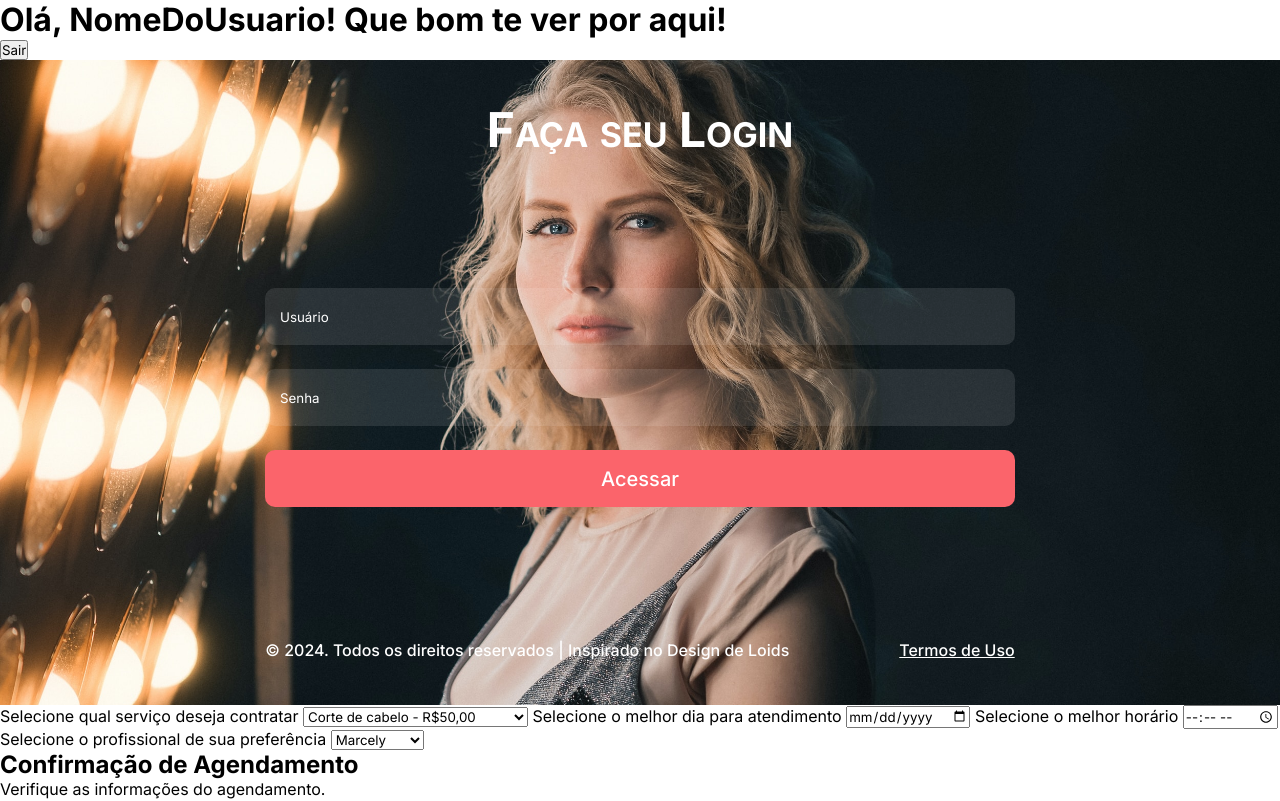
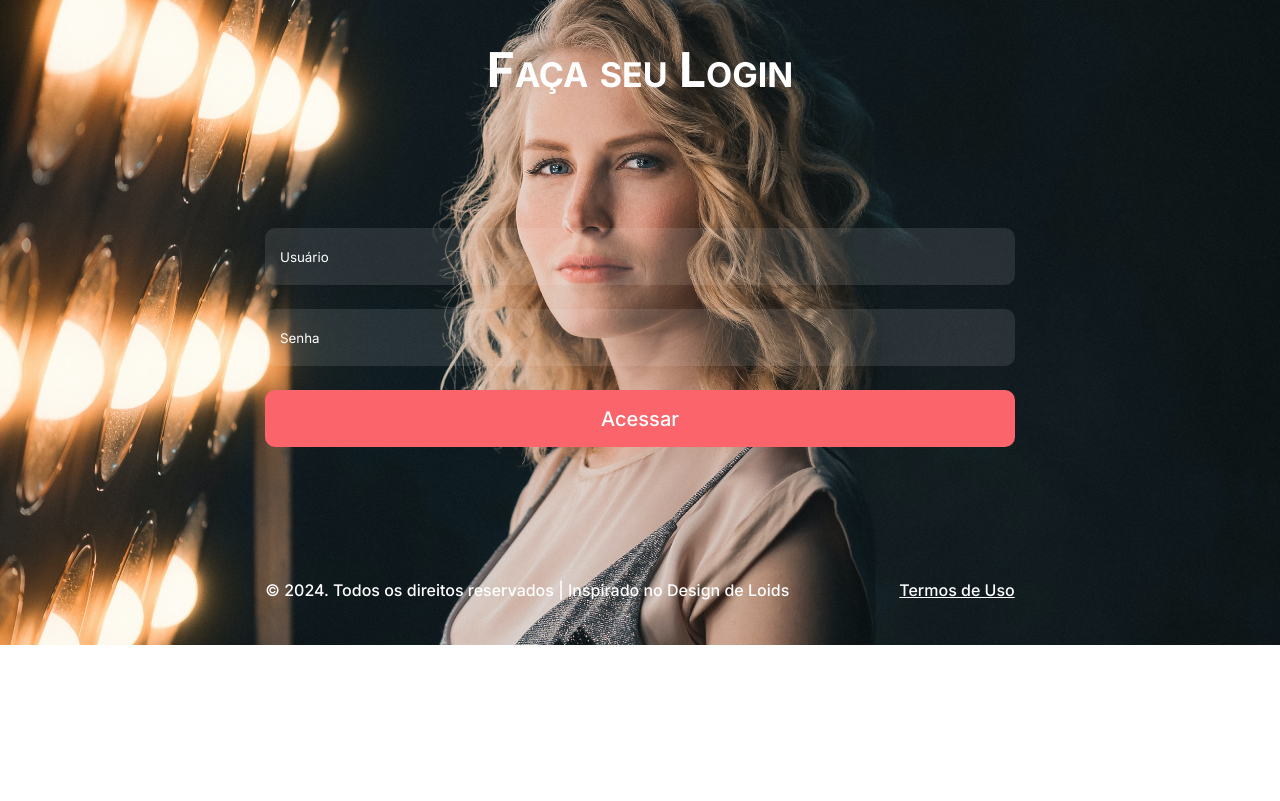
Before and after one commit to marcelylobato/projeto-angular-I, an Angular app: page / in a window 1280 px wide. Shown: the top 801 px of the page. Built offline with nearby package versions, Linux system fonts and the light colour scheme.

Commit message:
edita arquivo de estilos do componente tela-de-login para formato scss

```diff
--- a/src/app/app.component.html
+++ b/src/app/app.component.html
@@ -1,5 +1,5 @@
-<app-header></app-header>
 <app-tela-de-login></app-tela-de-login>
+<!-- <app-header></app-header>
 <app-btn-inputs-form></app-btn-inputs-form>
 <app-info-agendamento></app-info-agendamento>
-<app-modal-agendamento></app-modal-agendamento>
+<app-modal-agendamento></app-modal-agendamento> -->
--- a/src/app/components/tela-de-login/tela-de-login.component.html
+++ b/src/app/components/tela-de-login/tela-de-login.component.html
@@ -1,4 +1,4 @@
-<body>
+<div>
     <header>
         <h1>Faça seu Login</h1>
     </header>
@@ -15,4 +15,4 @@
         <p>© 2024. Todos os direitos reservados | Inspirado no Design de Loids</p>
         <p><a href="#">Termos de Uso</a></p>
     </footer>
-</body>
+</div>
--- a/src/app/components/tela-de-login/tela-de-login.component.scss
+++ b/src/app/components/tela-de-login/tela-de-login.component.scss
@@ -1,14 +1,12 @@
 @use "../../scss/variables" as var;
 
-body {
+div {
     display: flex;
     flex-direction: column;
     gap: 129px;
     padding: 40px 0px;
-    background: url(../../../assets/background_tela-de-login.jpeg);
-    background-repeat: no-repeat;
+    background: url(../../../assets/background_tela-de-login.jpeg) no-repeat center;
     background-size: cover;
-    background-position: center;
 }
 
 h1 {
@@ -32,40 +30,39 @@ input {
     padding: 15px;
     border: none;
     outline-style: none;
+
+    &.inputs {
+        color: var.$Branco;
+        background: rgba(255, 255, 255, 0.10);
+        opacity: 100%;
+
+        &::placeholder {
+            color: var.$Branco;
+        }
     }
 
-.inputs {
-    color: var.$Branco;
-    border-radius: 10px;
-    background: rgba(255, 255, 255, 0.10);
-    opacity: 100%;
-}
-
-.inputs::placeholder {
-    color: var.$Branco;
-}
-
-.botao {
+    &.botao {
         background-color: var.$Rosa-avermelhado;
         color: var.$Branco;
         font-size: 20px;
         font-weight: 500;
         line-height: normal;
     }
+}
 
 footer {
     display: flex;
     justify-content: center;
     gap: 110px;
-}
 
     p {
         color: var.$Branco;
         font-weight: 500;
         font-size: 16px;
         line-height: 29.05px;
-}
 
         a {
             color: inherit;
         }
+    }
+}
```
Lines whose indentation alone changed are shown as unchanged.
